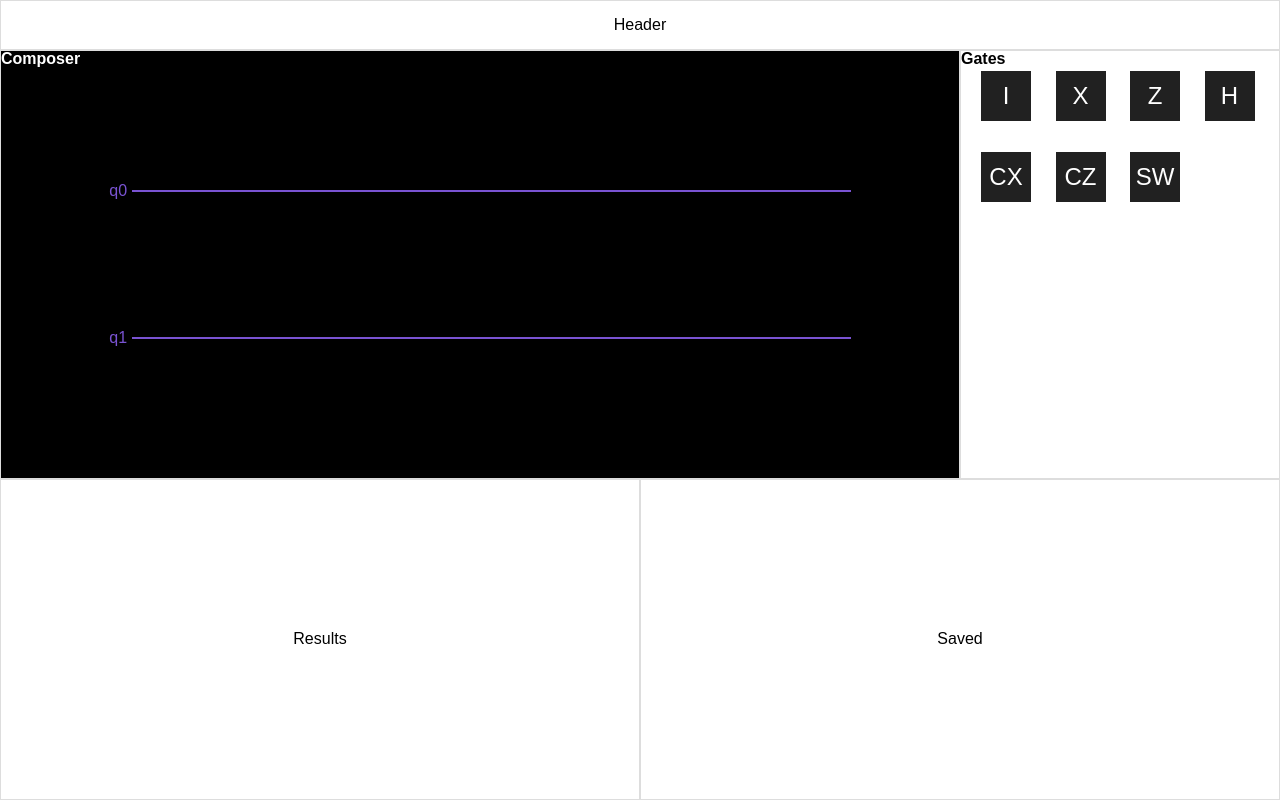
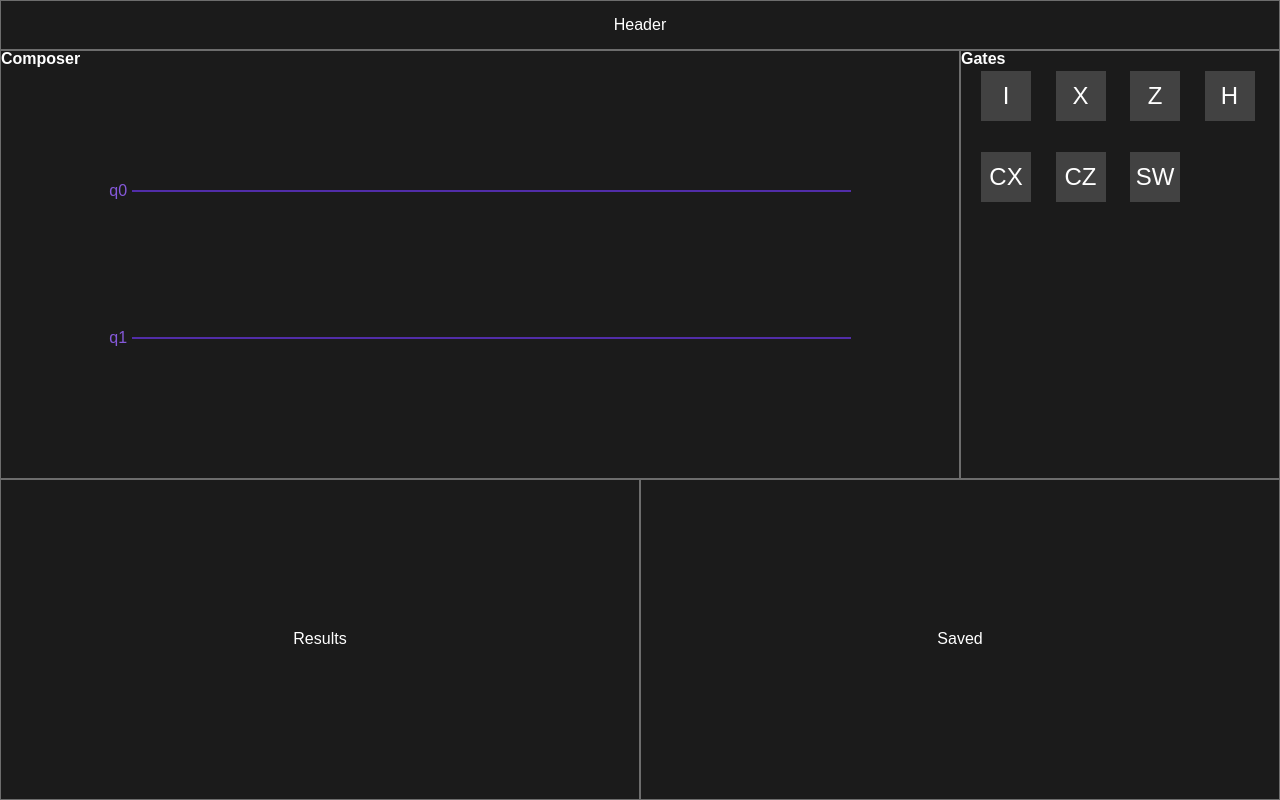
Before and after one commit to m-atthart/qgater, a React (Create React App) app: page / in a window 1280 px wide. Built offline with nearby package versions, Linux system fonts and the light colour scheme.

Commit message:
style changes

```diff
--- a/src/GlobalStyles.js
+++ b/src/GlobalStyles.js
@@ -2,12 +2,12 @@ import { createGlobalStyle } from "styled-components";
 
 export default createGlobalStyle`
   :root {
-    --primary: #212121;
-    --primary-light: #484848;
-    --primary-dark: #000000;
-    --secondary: #4527a0;
-    --secondary-light: #7953d2;
-    --secondary-dark: #000070;
+    --primary: #424242;
+    --primary-light: #6d6d6d;
+    --primary-dark: #1b1b1b;
+    --secondary: #512da8;
+    --secondary-light: #8559da;
+    --secondary-dark: #140078;
   }
   *,
   *:before,
@@ -20,6 +20,7 @@ export default createGlobalStyle`
   h1, h2, h3, h4, h5, h6, p,
   text {
     font-family: sans-serif;
+    color: white;
   }
   html, body {
     max-width: 100vw;
--- a/src/components/App.js
+++ b/src/components/App.js
@@ -31,7 +31,8 @@ const Wrapper = styled.div`
 		"composer composer composer gates"
 		"results results saved saved";
 	& > div {
-		border: 1px solid #ddd;
+		border: 1px solid var(--primary-light);
+		background: var(--primary-dark);
 	}
 `;
 
--- a/src/components/Composer/QLine.js
+++ b/src/components/Composer/QLine.js
@@ -41,7 +41,7 @@ const QLine = ({ selectedGate }) => {
 const Wrapper = styled.div`
 	width: 75%;
 	height: 0;
-	border: 1px solid var(--secondary-light);
+	border: 1px solid var(--secondary);
 	display: flex;
 	align-items: center;
 	justify-content: space-evenly;
@@ -62,7 +62,6 @@ const Gate = styled.div`
 	}
 	p {
 		font-size: 24px;
-		color: white;
 		user-select: none;
 	}
 `;
--- a/src/components/Composer/index.js
+++ b/src/components/Composer/index.js
@@ -23,9 +23,7 @@ const Composer = ({ selectedGate }) => {
 
 const Wrapper = styled.div`
 	grid-area: composer;
-	background: var(--primary-dark);
 	& > h2 {
-		color: white;
 		position: absolute;
 	}
 `;
--- a/src/components/Gates/index.js
+++ b/src/components/Gates/index.js
@@ -44,14 +44,13 @@ const Gate = styled.div`
 	background: var(--primary);
 	cursor: pointer;
 	&.selected {
-		border: 3px solid pink;
+		border: 3px solid var(--secondary-light);
 	}
 	&:hover {
 		background: var(--primary-light);
 	}
 	p {
 		font-size: 24px;
-		color: white;
 		user-select: none;
 	}
 `;
```
